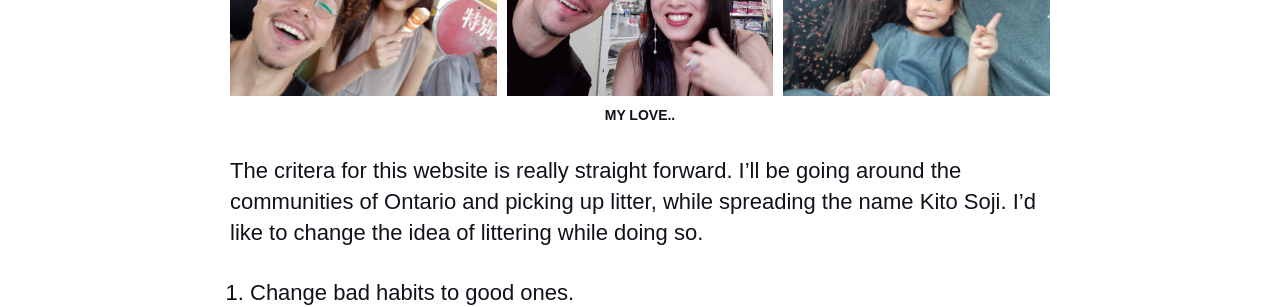
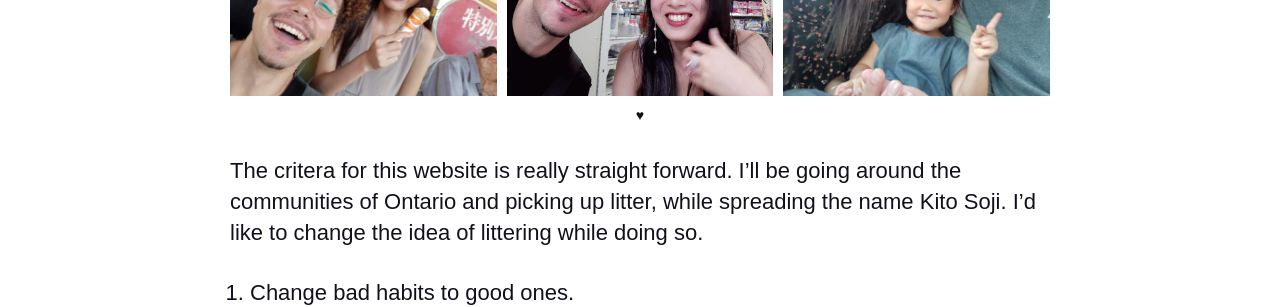
Before and after one commit to kitosoji/kitosoji, a Jekyll site: the page built from _pages/about.md, in a window 1280 px wide and 900 px high, scrolled down 1867 px. Shown: the part 153-460 px from the top of the window. Built offline with Jekyll 4.4.1, drawn with Linux system fonts in a browser that asks for light colours; nearby versions of some CDN libraries; some web fonts are replaced.

Commit message:
Update about.md

```diff
--- a/_pages/about.md
+++ b/_pages/about.md
@@ -17,7 +17,7 @@ The reason that I ended up in Japan is due to this lovely lady here. She visited
     <img src="/images/mayuko3.gif">
     <img src="/images/mayuko2.jpg">
   </div>
-  <em>My love..</em>
+  <em>♥</em>
 </div>
 
 The critera for this website is really straight forward. I'll be going around the communities of Ontario and picking up litter, while spreading the name Kito Soji. I'd like to change the idea of littering while doing so.
```
